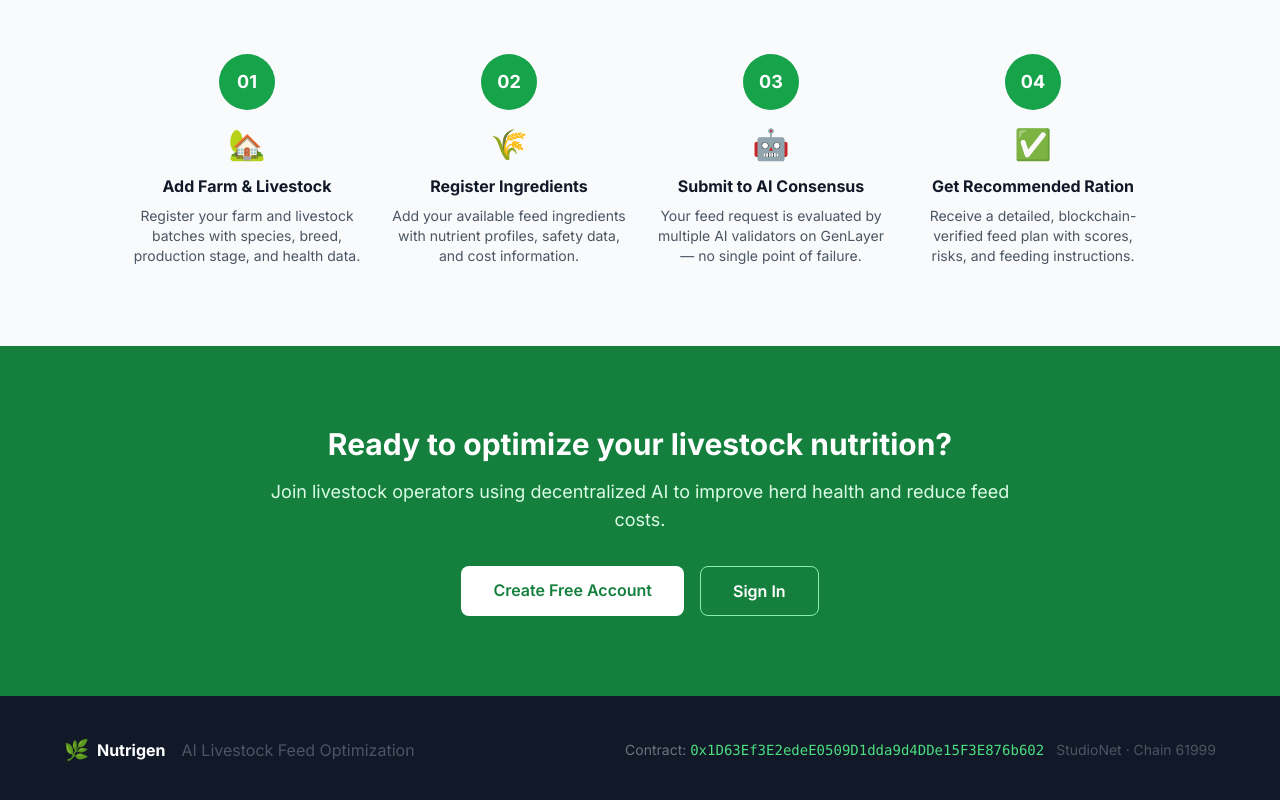
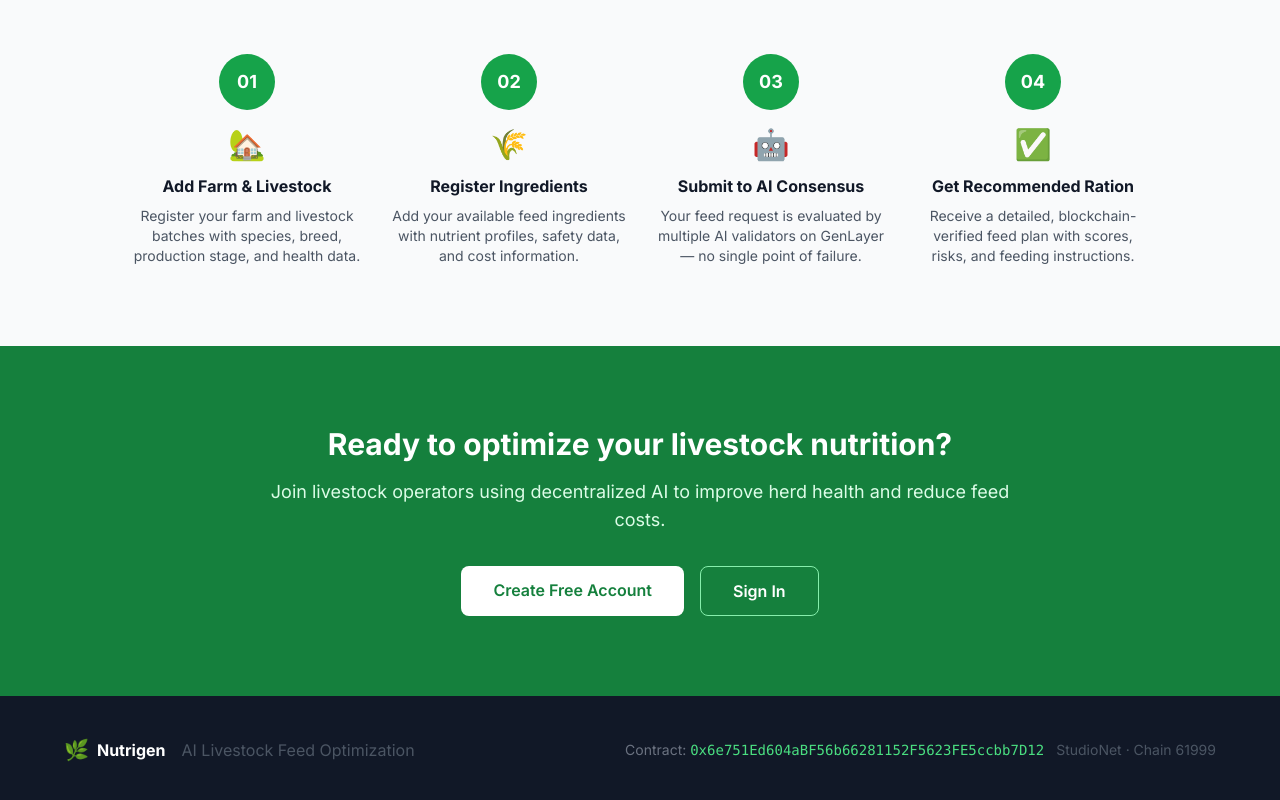
Before and after one commit to Ifem1/Nutrigen, a Next.js app in the folder frontend/: page / in a window 1280 px wide. Shown: the part 1359-2159 px from the top of the page. Built offline with nearby package versions, Linux system fonts and the light colour scheme.

Commit message:
feat: update contract address to 0x6e751Ed604aBF56b66281152F5623FE5ccbb7D12

```diff
--- a/frontend/src/app/(app)/layout.tsx
+++ b/frontend/src/app/(app)/layout.tsx
@@ -20,7 +20,7 @@ const NAV = [
   { href: '/settings', label: 'My Profile', icon: '👤' },
 ];
 
-const CONTRACT = '0x1D63Ef3E2edeE0509D1dda9d4DDe15F3E876b602';
+const CONTRACT = '0x6e751Ed604aBF56b66281152F5623FE5ccbb7D12';
 
 export default function AppLayout({ children }: { children: React.ReactNode }) {
   const router = useRouter();
@@ -99,7 +99,7 @@ export default function AppLayout({ children }: { children: React.ReactNode }) {
         <div className="px-4 py-4 border-t border-green-800">
           <div className="bg-green-800 rounded-lg p-3 mb-3">
             <p className="text-xs text-green-300 font-medium mb-1">Contract</p>
-            <p className="text-xs text-green-100 font-mono truncate">{CONTRACT.slice(0, 10)}...{CONTRACT.slice(-6)}</p>
+            <a href={`https://explorer-studio.genlayer.com/address/${CONTRACT}`} target="_blank" rel="noopener noreferrer" className="text-xs text-green-100 font-mono truncate hover:text-white hover:underline block">{CONTRACT.slice(0, 10)}...{CONTRACT.slice(-6)} ↗</a>
             <p className="text-xs text-green-400 mt-1">GenLayer · StudioNet · 61999</p>
           </div>
           <button onClick={handleSignOut} className="w-full text-left text-xs text-green-300 hover:text-white px-2 py-1.5 rounded hover:bg-green-800 transition-colors">
--- a/frontend/src/app/(app)/settings/page.tsx
+++ b/frontend/src/app/(app)/settings/page.tsx
@@ -132,7 +132,7 @@ export default function SettingsPage() {
           </div>
           <div className="flex justify-between py-1">
             <span className="text-gray-500">Contract</span>
-            <span className="font-mono text-xs text-gray-500">0x1D63Ef3E...6b602</span>
+            <span className="font-mono text-xs text-gray-500">0x6e751Ed6...b7D12</span>
           </div>
         </div>
       </div>
--- a/frontend/src/app/api/contract/write/route.ts
+++ b/frontend/src/app/api/contract/write/route.ts
@@ -2,7 +2,7 @@ import { NextRequest, NextResponse } from "next/server";
 import { createClient, createAccount } from "genlayer-js";
 import { studionet } from "genlayer-js/chains";
 
-const CONTRACT_ADDRESS = process.env.NEXT_PUBLIC_NUTRIGEN_CONTRACT_ADDRESS ?? "0x1D63Ef3E2edeE0509D1dda9d4DDe15F3E876b602";
+const CONTRACT_ADDRESS = process.env.NEXT_PUBLIC_NUTRIGEN_CONTRACT_ADDRESS ?? "0x6e751Ed604aBF56b66281152F5623FE5ccbb7D12";
 const EXPLORER_URL = process.env.NEXT_PUBLIC_GENLAYER_EXPLORER_URL ?? "https://explorer-studio.genlayer.com";
 
 export async function POST(req: NextRequest) {
--- a/frontend/src/app/page.tsx
+++ b/frontend/src/app/page.tsx
@@ -1,6 +1,6 @@
 import Link from 'next/link';
 
-const CONTRACT_ADDRESS = '0x1D63Ef3E2edeE0509D1dda9d4DDe15F3E876b602';
+const CONTRACT_ADDRESS = '0x6e751Ed604aBF56b66281152F5623FE5ccbb7D12';
 const EXPLORER_URL = 'https://studio.genlayer.com';
 
 export default function LandingPage() {
--- a/frontend/src/lib/genlayer/config.ts
+++ b/frontend/src/lib/genlayer/config.ts
@@ -10,7 +10,7 @@ export const GENLAYER_NETWORK =
   process.env.NEXT_PUBLIC_GENLAYER_NETWORK ?? "studionet";
 export const NUTRIGEN_CONTRACT_ADDRESS =
   process.env.NEXT_PUBLIC_NUTRIGEN_CONTRACT_ADDRESS ??
-  "0x1D63Ef3E2edeE0509D1dda9d4DDe15F3E876b602";
+  "0x6e751Ed604aBF56b66281152F5623FE5ccbb7D12";
 
 export function explorerTxUrl(txHash: string): string {
   return `${GENLAYER_EXPLORER_URL}/tx/${txHash}`;
```
